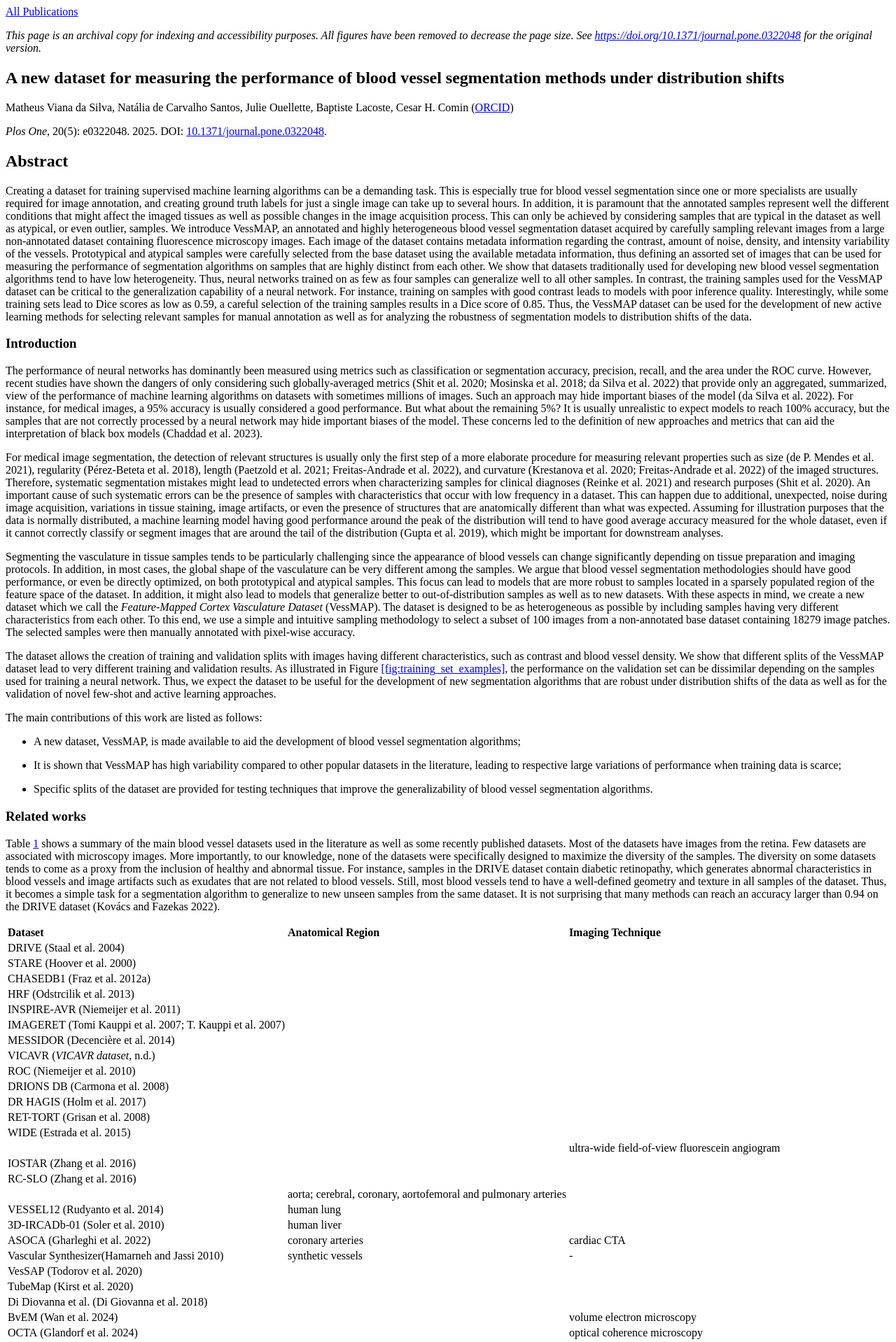
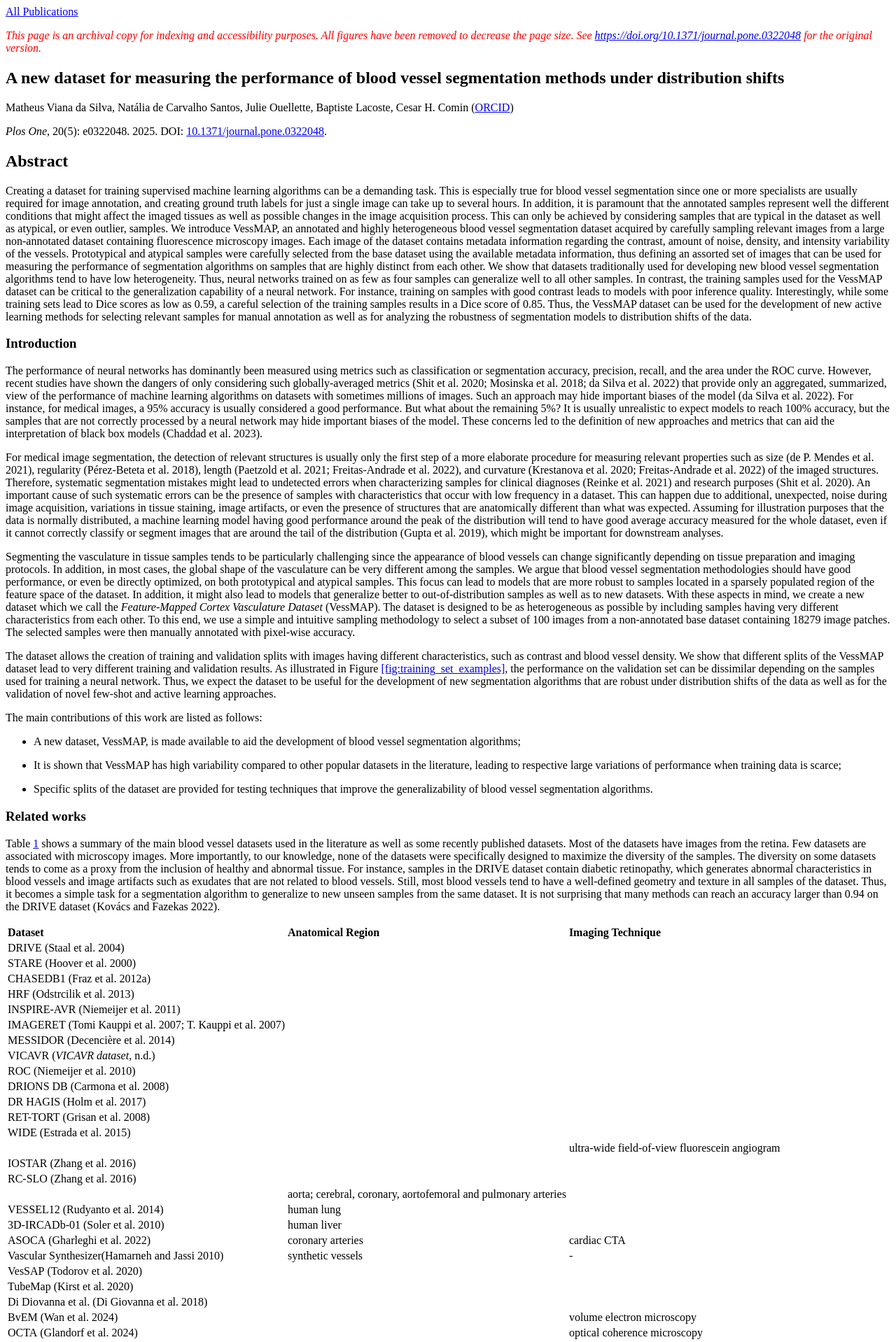
Before and after one commit to chcomin/publications, a Jekyll site: the page built from _articles/2025-VessMAP-vessel-dataset.md, in a window 1280 px wide. Shown: the top 1918 px of the page at 70% size. Built offline with Jekyll 4.4.1, drawn with Linux system fonts in a browser that asks for light colours.

Commit message:
Fixed markdown issues

```diff
--- a/_layouts/article.html
+++ b/_layouts/article.html
@@ -4,7 +4,7 @@ layout: default
 <article>
 
   <header>
-    <p><em>This page is an archival copy for indexing and accessibility purposes. All figures have been removed to decrease the page size.
+    <p style="color: red;"><em>This page is an archival copy for indexing and accessibility purposes. All figures have been removed to decrease the page size.
     {% if page.doi %}See <a href="https://doi.org/{{ page.doi }}">https://doi.org/{{ page.doi }}</a> for the original version.{% endif %}</em></p>
 
     <h1>{{ page.title }}</h1>
```
